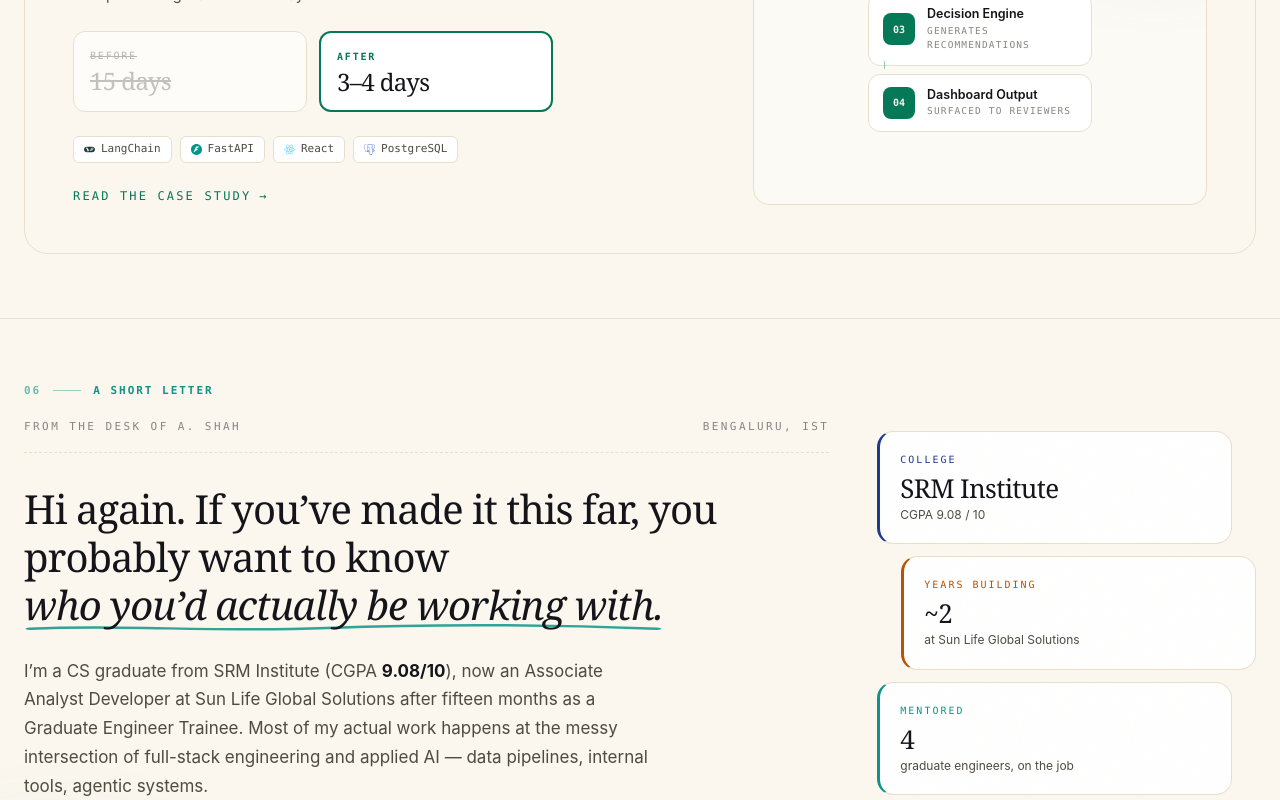
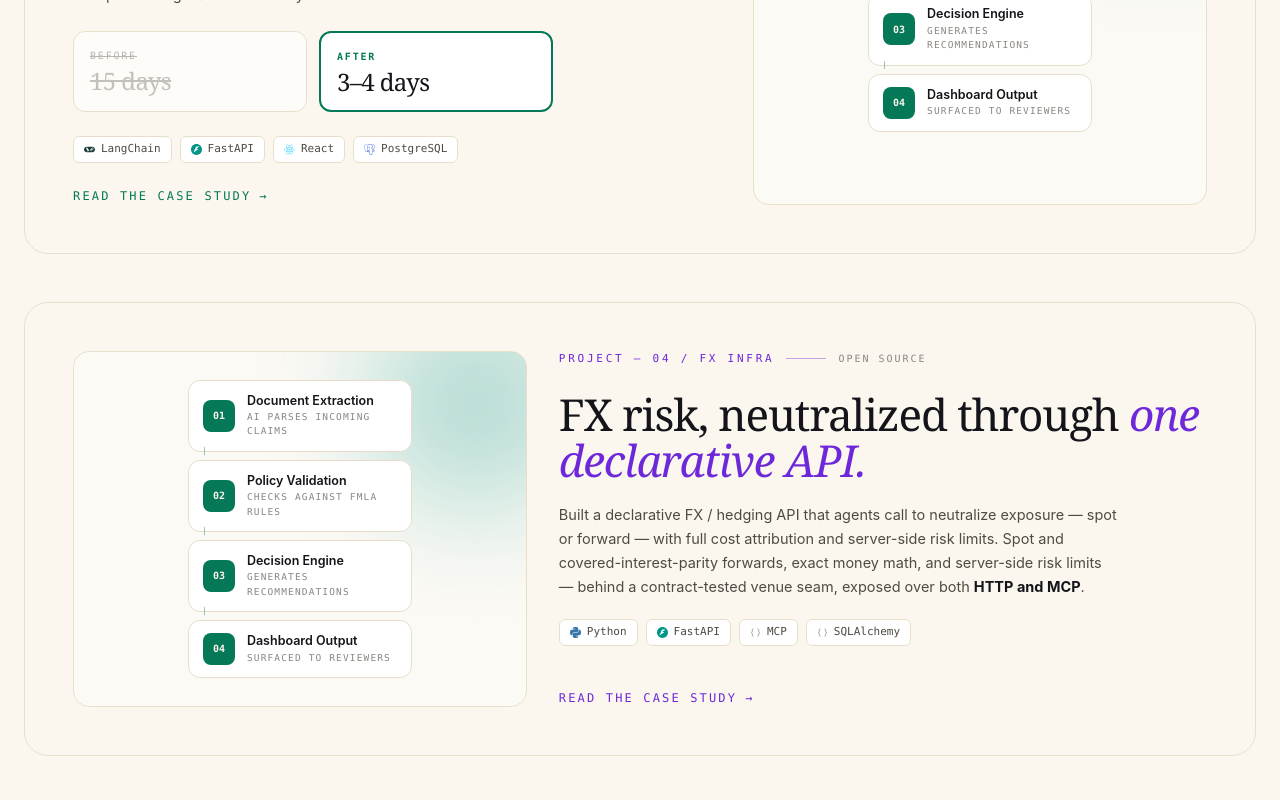
Before and after one commit to Aumshah45/portfolio, a React (Vite) app: page / in a window 1280 px wide. Shown: the part 7401-8201 px from the top of the page. Built offline with nearby package versions, Linux system fonts and the light colour scheme.

Commit message:
Rebuild site (Numera)

```diff
--- a/src/components/projects/ProjectsSection.tsx
+++ b/src/components/projects/ProjectsSection.tsx
@@ -23,6 +23,7 @@ const marquee = [
   { value: '85%', label: 'AI accuracy, document pipeline' },
   { value: '4', label: 'graduate engineers mentored' },
   { value: '2', label: 'senior-engineer recognitions, one week' },
+  { value: 'HTTP+MCP', label: 'dual-surface fx hedging api' },
 ];
 
 export function ProjectsSection() {
@@ -47,7 +48,7 @@ export function ProjectsSection() {
             <ScrollReveal>
               <SectionLabel number="05" label="Selected work" />
               <h2 className="font-display text-[40px] sm:text-[56px] md:text-[68px] font-medium leading-[1.0] tracking-[-0.025em]">
-                Three projects,{' '}
+                Four projects,{' '}
                 <HandUnderline color="var(--color-accent)">
                   <span className="italic font-normal" style={{ fontVariationSettings: "'SOFT' 100" }}>
                     one through-line.
@@ -59,7 +60,7 @@ export function ProjectsSection() {
           <div className="col-span-12 md:col-span-4 md:col-start-9 md:mt-3">
             <ScrollReveal delay={0.1}>
               <p className="text-[15px] text-[var(--color-text-secondary)] leading-[1.65]">
-                Each one started as a fuzzy ask from someone who needed something working by next quarter. Picked because they show range &mdash; full-stack, cloud, agentic AI &mdash; and ownership end-to-end.
+                Each one started as a fuzzy ask from someone who needed something working by next quarter. Picked because they show range &mdash; full-stack, cloud, agentic AI, FX infrastructure &mdash; and ownership end-to-end.
               </p>
             </ScrollReveal>
           </div>
@@ -304,6 +305,66 @@ export function ProjectsSection() {
               </ScrollReveal>
             );
           })()}
+
+          {/* PROJECT 04 — lavender spread, visual on the LEFT */}
+          {projects[3] && (() => {
+            const project = projects[3];
+            const Visual = visuals[project.visualType];
+            return (
+              <ScrollReveal>
+                <Link
+                  to={`/projects/${project.slug}`}
+                  className="block relative overflow-hidden rounded-3xl no-underline text-inherit group border border-[var(--color-border)]"
+                  style={{ background: 'var(--color-bg-lavender)' }}
+                >
+                  <div className="relative grid grid-cols-1 md:grid-cols-12 gap-8 p-8 md:p-12">
+                    <div className="md:col-span-5 md:order-1 order-2 rounded-2xl overflow-hidden border border-[var(--color-border)] bg-[var(--color-bg-card)]/40">
+                      <Visual />
+                    </div>
+
+                    <div className="md:col-span-7 md:order-2 order-1 flex flex-col">
+                      <div className="flex items-center gap-3 mb-6">
+                        <span className="font-mono text-[11px] uppercase tracking-[0.25em] text-[var(--color-lavender)]">
+                          Project &mdash; 04 / FX infra
+                        </span>
+                        <span className="h-px w-10 bg-[var(--color-lavender)] opacity-40" aria-hidden="true" />
+                        <span className="font-mono text-[10px] uppercase tracking-[0.2em] text-[var(--color-text-muted)]">
+                          Open source
+                        </span>
+                      </div>
+
+                      <h3 className="font-display text-[32px] sm:text-[40px] md:text-[44px] font-medium leading-[1.05] tracking-[-0.02em] mb-5">
+                        FX risk, neutralized through{' '}
+                        <span className="italic text-[var(--color-lavender)]" style={{ fontVariationSettings: "'SOFT' 100" }}>
+                          one declarative API.
+                        </span>
+                      </h3>
+
+                      <p className="text-[14.5px] leading-[1.65] mb-5 text-[var(--color-text-secondary)] max-w-[560px]">
+                        {project.outcome} Spot and covered-interest-parity forwards, exact money math, and server-side risk limits &mdash; behind a contract-tested venue seam, exposed over both <strong className="text-[var(--color-text-primary)]">HTTP and MCP</strong>.
+                      </p>
+
+                      <div className="flex flex-wrap gap-2 mb-6">
+                        {project.techTags.map((t) => (
+                          <span
+                            key={t}
+                            className="inline-flex items-center gap-1.5 font-mono text-[11px] px-2.5 py-1 rounded-md bg-[var(--color-bg-card)] border border-[var(--color-border)] text-[var(--color-text-secondary)]"
+                          >
+                            <TechIcon name={t} size={12} />
+                            {t}
+                          </span>
+                        ))}
+                      </div>
+
+                      <span className="inline-flex items-center gap-2 font-mono text-[12px] uppercase tracking-[0.18em] text-[var(--color-lavender)] mt-auto group-hover:gap-3 transition-all">
+                        Read the case study <span aria-hidden="true">→</span>
+                      </span>
+                    </div>
+                  </div>
+                </Link>
+              </ScrollReveal>
+            );
+          })()}
         </div>
       </div>
     </section>
--- a/src/data/projects.ts
+++ b/src/data/projects.ts
@@ -209,4 +209,78 @@ export const projects: Project[] = [
         'A production AI platform demonstrating agentic architecture design, end-to-end ownership, and technical mentorship.',
     },
   },
+  {
+    title: 'Numera',
+    slug: 'numera',
+    status: 'shipped',
+    statusLabel: 'Open Source',
+    problem:
+      'As software agents transact across borders they accumulate currency exposure, but hedging assumes a human, a broker relationship, and a trading UI built for people.',
+    outcome:
+      'Built a declarative FX / hedging API that agents call to neutralize exposure — spot or forward — with full cost attribution and server-side risk limits.',
+    metrics: [
+      { value: '6', label: 'Phases Shipped' },
+      { value: '60', label: 'Tests Green' },
+    ],
+    techTags: ['Python', 'FastAPI', 'MCP', 'SQLAlchemy'],
+    visualType: 'flow',
+    repoUrl: 'https://github.com/Aumshah45/Numera',
+    caseStudy: {
+      heroTitle: 'An agent-first FX & hedging API, built behind a regulated seam',
+      heroSubtitle:
+        'How I designed a declarative FX micro-execution service — spot conversion and covered-interest-parity forwards — with first-class cost attribution, server-side risk policy, and a swappable execution venue, exposed over both HTTP and MCP.',
+      meta: { role: 'Architecture & Solo Build', company: 'Self-directed', timeline: '2026' },
+      sections: [
+        {
+          label: '01 — The Problem',
+          heading: 'Agents carry FX risk with no way to manage it',
+          paragraphs: [
+            'As software agents start paying suppliers and settling invoices across currencies, they accumulate exposure they cannot manage. Existing FX and hedging tools are built around human workflows — dashboards, relationship managers, minimum ticket sizes.',
+            'I wanted a clean, small-ticket, programmatic primitive: declare an exposure, get it neutralized, and see exactly what it cost — to the basis point.',
+          ],
+        },
+        {
+          label: '02 — The Approach',
+          heading: 'A pure core behind one regulated seam',
+          paragraphs: [
+            'I built a hexagonal core — pure domain logic behind ports, with swappable adapters — so the one regulated piece, execution, lives behind a single seam that a licensed partner could later implement with no change above it.',
+            'Agents declare an exposure; the system decides convert versus hedge, prices it (real mid-market rate for spot, covered interest-rate parity for forwards), executes against a simulated venue, and returns a machine-readable fill with itemized cost attribution. Risk policy is enforced server-side, before any trade.',
+            'Money is never a float: amounts are integer minor units computed with decimals and half-even rounding, and every fill reconciles exactly to its all-in rate.',
+          ],
+        },
+        {
+          label: '03 — Tech Stack',
+          heading: 'Typed, tested, dual-surface',
+          paragraphs: [],
+        },
+        {
+          label: '04 — Results',
+          heading: 'One core, two surfaces, a contract-tested seam',
+          paragraphs: [
+            'The same use-cases are exposed over a typed HTTP API and an MCP server with behavioural parity, backed by in-memory or SQLite persistence behind the repository ports.',
+            'A venue contract suite runs against two independent execution-venue implementations, proving the seam; a sequence of agent calls cannot breach its mandate; and any order is reconstructable from an append-only audit trail with a double-entry ledger.',
+          ],
+        },
+      ],
+      beforeAfter: {
+        before: { value: 'Trading desk', description: 'Humans, dashboards, minimums' },
+        after: { value: 'One API call', description: 'Declare exposure → attributed fill' },
+      },
+      techStack: [
+        { name: 'Python', color: 'blue' },
+        { name: 'FastAPI', color: 'green' },
+        { name: 'MCP', color: 'pink' },
+        { name: 'SQLAlchemy', color: 'yellow' },
+        { name: 'Pydantic', color: 'pink' },
+        { name: 'REST', color: 'blue' },
+      ],
+      resultMetrics: [
+        { value: 'HTTP + MCP', label: 'Dual Surfaces, One Core' },
+        { value: 'CIP', label: 'Forward Pricing' },
+        { value: '60', label: 'Tests · mypy · ruff' },
+      ],
+      resultSummary:
+        'A portfolio-grade system that proves the hard parts — exact money math, honest cost attribution, server-side risk policy, and a contract-tested venue seam — while deliberately staying behind a simulated venue, since real execution is a regulated, deferred milestone.',
+    },
+  },
 ];
--- a/src/hooks/useConsoleGreeting.ts
+++ b/src/hooks/useConsoleGreeting.ts
@@ -30,7 +30,7 @@ export function useConsoleGreeting() {
    │   email — what you're trying to build, who it's  │
    │   for, and a rough timeline.                     │
    │                                                  │
-   │   → aumshah999.tech@gmail.com                         │
+   │   → aumshah999.tech@gmail.com                    │
    │                                                  │
    └──────────────────────────────────────────────────┘
     `;
--- a/src/pages/CaseStudyPage.tsx
+++ b/src/pages/CaseStudyPage.tsx
@@ -23,6 +23,11 @@ const projectAccent: Record<string, { accent: string; soft: string; bg: string }
     accent: 'var(--color-green)',
     soft: 'var(--color-green-bg)',
     bg: 'var(--color-bg-sage)',
+  },
+  numera: {
+    accent: 'var(--color-lavender)',
+    soft: 'var(--color-lavender-soft)',
+    bg: 'var(--color-bg-lavender)',
   },
 };
 
@@ -124,6 +129,20 @@ export function CaseStudyPage() {
               ))}
             </div>
           </ScrollReveal>
+
+          {project.repoUrl && (
+            <ScrollReveal delay={0.3}>
+              <a
+                href={project.repoUrl}
+                target="_blank"
+                rel="noopener noreferrer"
+                className="inline-flex items-center gap-2 mt-8 px-5 py-2.5 rounded-full font-mono text-[11px] uppercase tracking-[0.2em] no-underline border transition-all hover:gap-3"
+                style={{ borderColor: palette.accent, color: palette.accent, background: palette.soft }}
+              >
+                View repository <span aria-hidden="true">↗</span>
+              </a>
+            </ScrollReveal>
+          )}
         </div>
       </section>
 
@@ -170,6 +189,16 @@ export function CaseStudyPage() {
                     <ArchArrow label="export" accent={palette.accent} />
                     <ArchNode icon="📈" label="Reports" sub="30+ squads" accent={palette.accent} />
                   </>
+                ) : project.slug === 'numera' ? (
+                  <>
+                    <ArchNode icon="🧾" label="Exposure" sub="Declared" accent={palette.accent} />
+                    <ArchArrow label="decide" accent={palette.accent} />
+                    <ArchNode icon="🧭" label="Decision" sub="Convert / hedge" accent={palette.accent} />
+                    <ArchArrow label="price" accent={palette.accent} />
+                    <ArchNode icon="💱" label="Pricer" sub="Mid + CIP" accent={palette.accent} />
+                    <ArchArrow label="execute" accent={palette.accent} />
+                    <ArchNode icon="🏦" label="Venue (sim)" sub="Fill + cost" accent={palette.accent} />
+                  </>
                 ) : (
                   <>
                     <ArchNode icon="📄" label="JSON / XML" sub="Input" accent={palette.accent} />
@@ -191,7 +220,7 @@ export function CaseStudyPage() {
       <div className="max-w-[820px] mx-auto px-6">
         {cs.sections.map((section, i) => {
           const sectionNum = section.label.match(/(\d+)/)?.[0] ?? String(i + 1).padStart(2, '0');
-          const sectionTitle = section.label.replace(/^\d+\s*[—\-]\s*/, '').trim();
+          const sectionTitle = section.label.replace(/^\d+\s*[—-]\s*/, '').trim();
 
           return (
             <ScrollReveal key={section.label}>
--- a/src/types/index.ts
+++ b/src/types/index.ts
@@ -29,6 +29,8 @@ export interface Project {
   metrics: ProjectMetric[];
   techTags: string[];
   visualType: 'flow' | 'chart' | 'dashboard';
+  /** Optional public source repository for the project. */
+  repoUrl?: string;
   caseStudy: {
     heroTitle: string;
     heroSubtitle: string;
```
Also changed, not shown: public/og-image.png, 1 other file (tests, documents, lock files or other folders).
